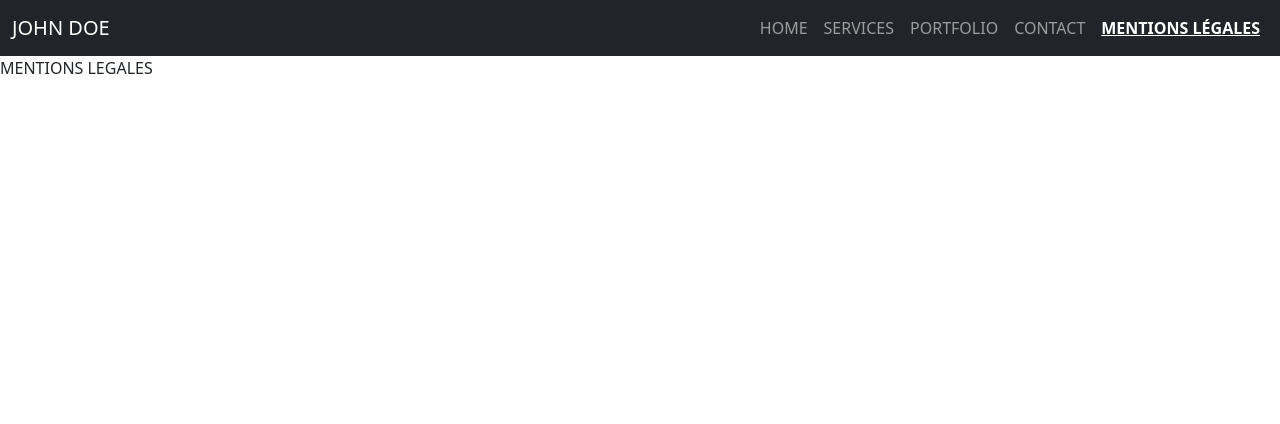
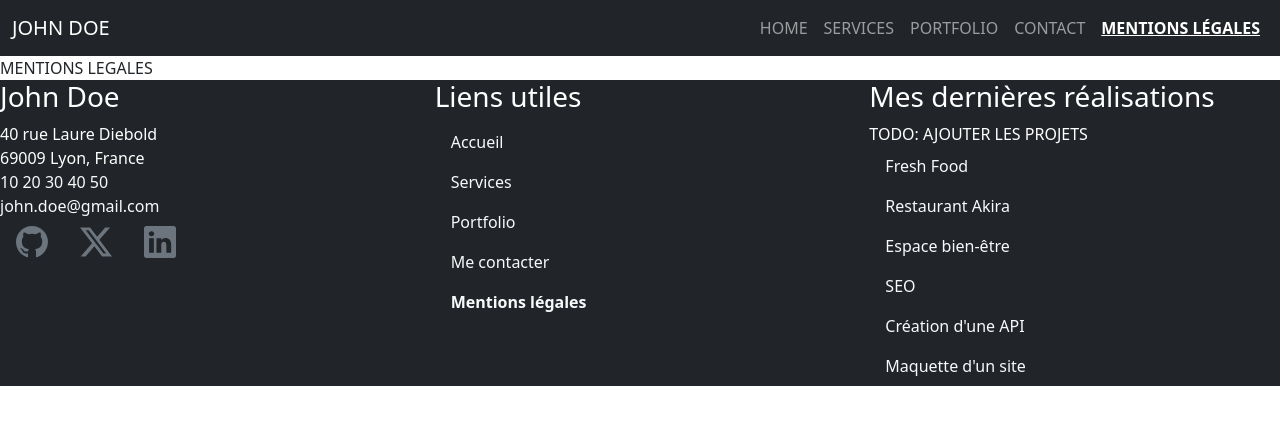
Before and after one commit to loickcherimont/devoir-portfolio-reactjs, a React (Vite) app: page /mentions-legales in a window 1280 px wide. Shown: the top 424 px of the page. Built offline with nearby package versions, Linux system fonts and the light colour scheme.

Commit message:
feat: add footer (socials, utils, projects)

```diff
--- a/src/App.jsx
+++ b/src/App.jsx
@@ -5,6 +5,7 @@ import Services from "./components/pages/Services";
 import Portfolio from "./components/pages/Portfolio";
 import Contact from "./components/pages/Contact";
 import MentionsLegales from "./components/pages/MentionsLegales";
+import Footer from "./components/footer/Footer";
 
 function App() {
   return (
@@ -20,9 +21,7 @@ function App() {
         <Route path="mentions-legales" element={<MentionsLegales />} />
       </Routes>
 
-      <footer>
-        {/* TODO - Footer */}
-      </footer>
+      <Footer />
     </div>
   );
 }
--- /dev/null
+++ b/src/components/footer/Footer.jsx
@@ -0,0 +1,97 @@
+import { NavLink } from "react-router";
+import "./footer.css";
+
+function Footer() {
+    return <footer className="bg-dark text-white" data-bs-theme="dark">
+        <div className="row">
+            {/*
+
+        Socials
+
+        We use rel="noopener noreferrer"
+        "noopener" for security
+        "noreferrer" for no SEO
+        */}
+            <div className="col-md">
+                <address>
+                    <h3>John Doe</h3>
+                    40 rue Laure Diebold<br />
+                    69009 Lyon, France<br />
+                    <a href="tel:+1020304050" className="link-light">10 20 30 40 50</a><br />
+                    <a href="mailto:john.doe@gmail.com" className="link-light">john.doe@gmail.com</a>
+                    <ul className="nav socials__menu">
+                        <li className="nav-item" >
+                            <a className="nav-link" href="https://github.com/github-john-doe" target="_blank" rel="noopener noreferrer">
+                                <svg xmlns="http://www.w3.org/2000/svg" width="32" height="32" fill="currentColor" className="bi bi-github" viewBox="0 0 16 16">
+                                    <path d="M8 0C3.58 0 0 3.58 0 8c0 3.54 2.29 6.53 5.47 7.59.4.07.55-.17.55-.38 0-.19-.01-.82-.01-1.49-2.01.37-2.53-.49-2.69-.94-.09-.23-.48-.94-.82-1.13-.28-.15-.68-.52-.01-.53.63-.01 1.08.58 1.23.82.72 1.21 1.87.87 2.33.66.07-.52.28-.87.51-1.07-1.78-.2-3.64-.89-3.64-3.95 0-.87.31-1.59.82-2.15-.08-.2-.36-1.02.08-2.12 0 0 .67-.21 2.2.82.64-.18 1.32-.27 2-.27s1.36.09 2 .27c1.53-1.04 2.2-.82 2.2-.82.44 1.1.16 1.92.08 2.12.51.56.82 1.27.82 2.15 0 3.07-1.87 3.75-3.65 3.95.29.25.54.73.54 1.48 0 1.07-.01 1.93-.01 2.2 0 .21.15.46.55.38A8.01 8.01 0 0 0 16 8c0-4.42-3.58-8-8-8" />
+                                </svg>
+                            </a>
+                        </li>
+                        <li className="nav-item" >
+                            <a className="nav-link active" href="https://x.com/" target="_blank" rel="noopener noreferrer">
+                                <svg xmlns="http://www.w3.org/2000/svg" width="32" height="32" fill="currentColor" className="bi bi-twitter-x" viewBox="0 0 16 16">
+                                    <path d="M12.6.75h2.454l-5.36 6.142L16 15.25h-4.937l-3.867-5.07-4.425 5.07H.316l5.733-6.57L0 .75h5.063l3.495 4.633L12.601.75Zm-.86 13.028h1.36L4.323 2.145H2.865z" />
+                                </svg>
+                            </a>
+                        </li>
+                        <li className="nav-item">
+                            <a className="nav-link" href="https://www.linkedin.com" target="_blank" rel="noopener noreferrer">
+                                <svg xmlns="http://www.w3.org/2000/svg" width="32" height="32" fill="currentColor" className="bi bi-linkedin" viewBox="0 0 16 16">
+                                    <path d="M0 1.146C0 .513.526 0 1.175 0h13.65C15.474 0 16 .513 16 1.146v13.708c0 .633-.526 1.146-1.175 1.146H1.175C.526 16 0 15.487 0 14.854zm4.943 12.248V6.169H2.542v7.225zm-1.2-8.212c.837 0 1.358-.554 1.358-1.248-.015-.709-.52-1.248-1.342-1.248S2.4 3.226 2.4 3.934c0 .694.521 1.248 1.327 1.248zm4.908 8.212V9.359c0-.216.016-.432.08-.586.173-.431.568-.878 1.232-.878.869 0 1.216.662 1.216 1.634v3.865h2.401V9.25c0-2.22-1.184-3.252-2.764-3.252-1.274 0-1.845.7-2.165 1.193v.025h-.016l.016-.025V6.169h-2.4c.03.678 0 7.225 0 7.225z" />
+                                </svg></a>
+                        </li>
+                    </ul>
+                </address>
+            </div>
+
+            {/* Useful links */}
+            <div className="col-md">
+                <h3>Liens utiles</h3>
+                <ul className="nav flex-column">
+                    <li className="nav-item">
+                        <NavLink to="/" end className="nav-link link-light text-decoration-none">Accueil</NavLink>
+                    </li>
+                    <li className="nav-item">
+                        <NavLink to="/services" end className="nav-link link-light text-decoration-none">Services</NavLink>
+                    </li>
+                    <li className="nav-item">
+                        <NavLink to="/portfolio" end className="nav-link link-light text-decoration-none">Portfolio</NavLink>
+                    </li>
+                    <li className="nav-item">
+                        <NavLink to="/contact" end className="nav-link link-light text-decoration-none">Me contacter</NavLink>
+                    </li>
+                    <li className="nav-item">
+                        <NavLink to="/mentions-legales" end className="nav-link link-light text-decoration-none">Mentions légales</NavLink>
+                    </li>
+                </ul>
+            </div>
+
+            <div className="col-md">
+                <h3>Mes dernières réalisations</h3>
+                <ul className="nav flex-column">
+                    <li>TODO: AJOUTER LES PROJETS</li>
+                    <li className="nav-item">
+                        <a href="#" className="nav-link link-light text-decoration-none">Fresh Food</a>
+                    </li>
+                    <li className="nav-item">
+                        <a href="#" className="nav-link link-light text-decoration-none">Restaurant Akira</a>
+                    </li>
+                    <li className="nav-item">
+                        <a href="#" className="nav-link link-light text-decoration-none">Espace bien-être</a>
+                    </li>
+                    <li className="nav-item">
+                        <a href="#" className="nav-link link-light text-decoration-none">SEO</a>
+                    </li>
+                    <li className="nav-item">
+                        <a href="#" className="nav-link link-light text-decoration-none">Création d'une API</a>
+                    </li>
+                    <li className="nav-item">
+                        <a href="#" className="nav-link link-light text-decoration-none">Maquette d'un site</a>
+                    </li>
+                </ul>
+            </div>
+        </div>
+    </footer>
+}
+
+export default Footer;
--- /dev/null
+++ b/src/components/footer/footer.css
@@ -0,0 +1,20 @@
+ul {
+    list-style: none;
+}
+
+.socials__menu a {
+    color: #6c757d;; /* On hover, link become "text-light" */
+}
+
+.socials__menu a:hover {
+    color: #ffffff; /* On hover, link become "text-light" */
+}
+
+a {
+    transition: all ease-in 500ms;
+    text-decoration: none;
+}
+
+a:hover {
+    font-weight: bold;
+}
--- a/src/components/header/Header.jsx
+++ b/src/components/header/Header.jsx
@@ -1,5 +1,5 @@
 import { NavLink } from "react-router";
-import './header.css';
+import "./header.css";
 
 function Header() {
     return <nav className="navbar navbar-expand-lg bg-dark text-uppercase justify-content-end" data-bs-theme="dark">
```
Also changed, not shown: src/main.jsx (+2 -6 lines).
